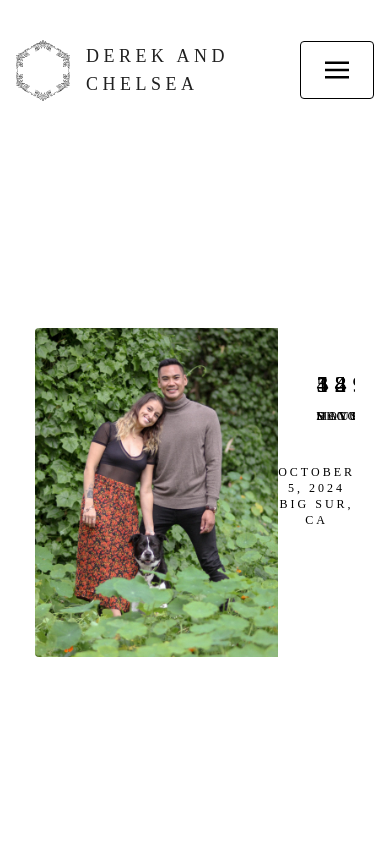
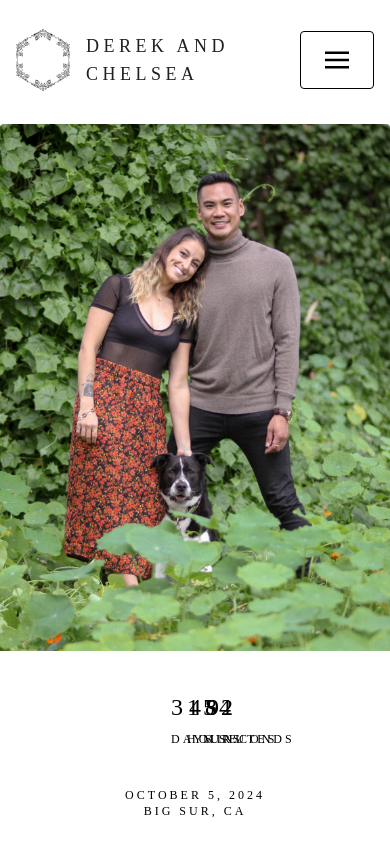
Before and after one commit to derek-oshita/chelsea-and-derek, a Next.js app: page / in a window 390 px wide. Built offline with nearby package versions, Linux system fonts and the light colour scheme; a web font is replaced by a local one.

Commit message:
working on making the card more responsive, working towards layout=fill

```diff
--- a/src/app/globals.css
+++ b/src/app/globals.css
@@ -5,16 +5,11 @@
 @tailwind utilities;
 
 @layer components {
-    --nav-height: 7rem;
-
-    .main-container {
-
-    }
-
+    --padding-container: 2rem;
 
     #homepage-card {
         width: 20rem;
-        height: auto;
+        height: 10rem;
 
     }
 
--- a/src/components/atoms/HomepageCardImage.jsx
+++ b/src/components/atoms/HomepageCardImage.jsx
@@ -1,9 +1,16 @@
-import HomepageImage from "@/components/atoms/img/HomepageImage";
+import Image from "next/image";
 
 export const HomepageCardImage = () => {
   return (
     <section id="homepage-card-image" className="card-section">
-      <HomepageImage />
+      <Image
+        src="/hero1.jpeg"
+        alt="chelsea-mila-and-derek"
+        width={450}
+        height={450}
+        priority
+        style={{ objectFit: 'contain' }}
+      />
     </section>
   );
 };
--- a/src/components/atoms/HompageCardText.jsx
+++ b/src/components/atoms/HomepageCardText.jsx
@@ -1,6 +1,6 @@
 import { Clock } from "@/components/organisms/Clock";
 
-export const HompageCardText = () => {
+export const HomepageCardText = () => {
   const WEDDING_DATE = new Date('2024-10-05');
 
 
--- a/src/components/atoms/layout/Main.jsx
+++ b/src/components/atoms/layout/Main.jsx
@@ -1,6 +1,6 @@
 export const Main = ({ children }) => {
   return (
-    <main id="main-container" className="main-container w-screen h-5/6">
+    <main id="main-container" className="main-container w-screen  h-5/6">
       {children}
     </main>
   );
--- a/src/components/molecules/HomepageCard.jsx
+++ b/src/components/molecules/HomepageCard.jsx
@@ -1,13 +1,12 @@
 import { HomepageCardImage } from "@/components/atoms/HomepageCardImage";
-import { HompageCardText } from "@/components/atoms/HompageCardText";
+import { HomepageCardText } from "@/components/atoms/HomepageCardText";
 
 export const HomepageCard = () => {
   return (
-
     <div id="card-container" className="h-full w-full flex justify-center items-center">
-      <div id="homepage-card" className="flex xs:flex-col md:flex-row rounded overflow-hidden md:shadow-lg">
+      <div id="homepage-card" className="flex flex-col md:flex-row md:shadow-lg rounded overflow-hidden ">
         <HomepageCardImage />
-        <HompageCardText />
+        <HomepageCardText />
       </div>
     </div>
   );
--- a/src/components/organisms/Clock.jsx
+++ b/src/components/organisms/Clock.jsx
@@ -25,8 +25,8 @@ export const Clock = ({ expireOn }) => {
       { isCountDownOver ? (
         <>it be over</>
       ) : (
-        <div id="clock-container" className="text-center flex justify-center md:justify-start p-8">
-          <div className="flex md:gap-2 md:flex-col">
+        <div id="clock-container" className="text-center flex justify-center w-full md:justify-start p-8">
+          <div className="flex gap-2 flex-row md:flex-col">
             <ClockFace currentValue={IN_DAYS} type={UNIT.DAYS}></ClockFace>
             <ClockFace currentValue={IN_HOURS} type={UNIT.HOURS}></ClockFace>
             <ClockFace currentValue={IN_MINUTES} type={UNIT.MINUTES}></ClockFace>
--- a/src/components/organisms/Nav.jsx
+++ b/src/components/organisms/Nav.jsx
@@ -35,7 +35,7 @@ export const Nav = () => {
 
   return (
     <>
-      <nav id="top-nav" className="flex items-center justify-between bg-white p-2 h-1/6">
+      <nav id="top-nav" className="flex items-center justify-between bg-white p-2 md:h-1/6">
         <NavLogo/>
         <NavButton isMenuOpen={isMenuOpen} onIsMenuOpen={setIsMenuOpen}/>
         <NavList navItems={navItems} />
```
